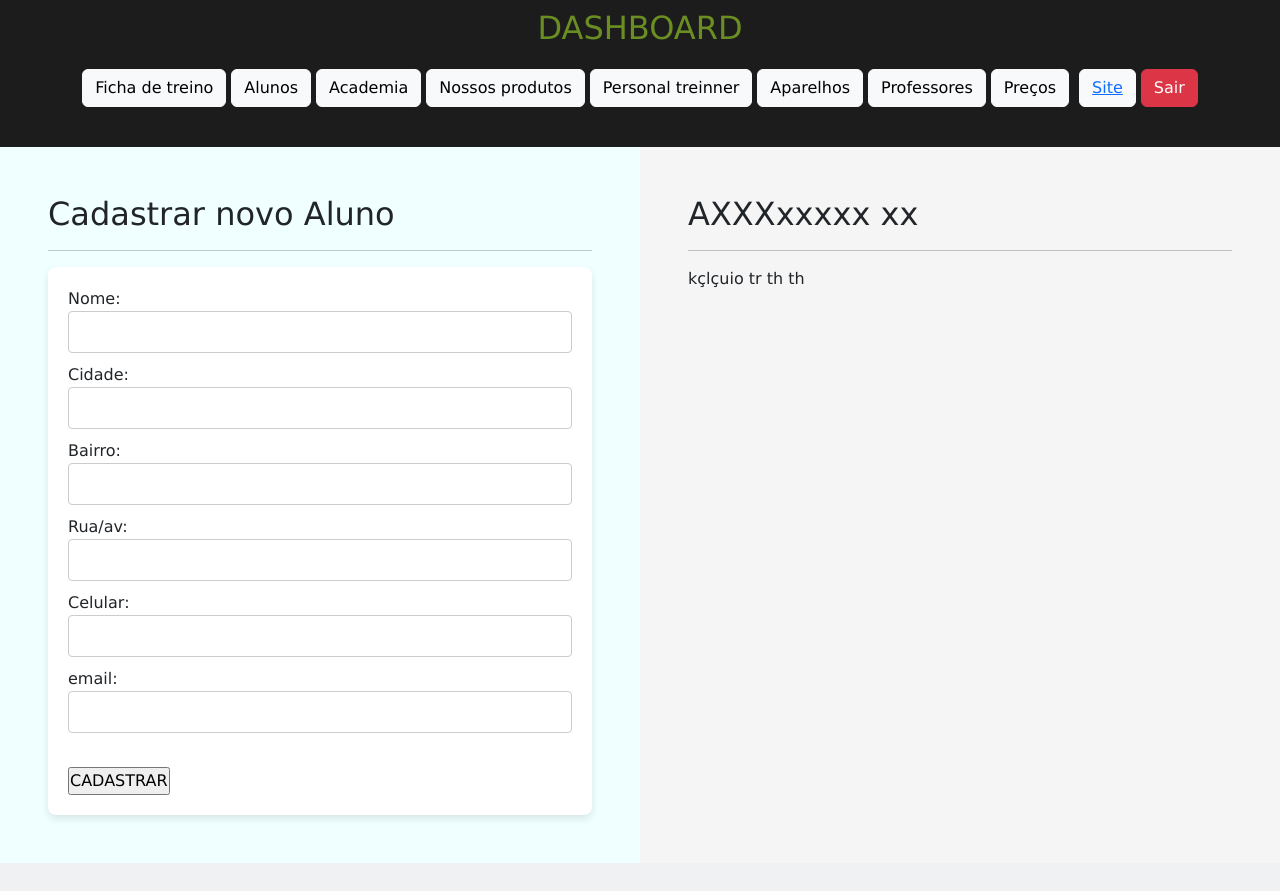
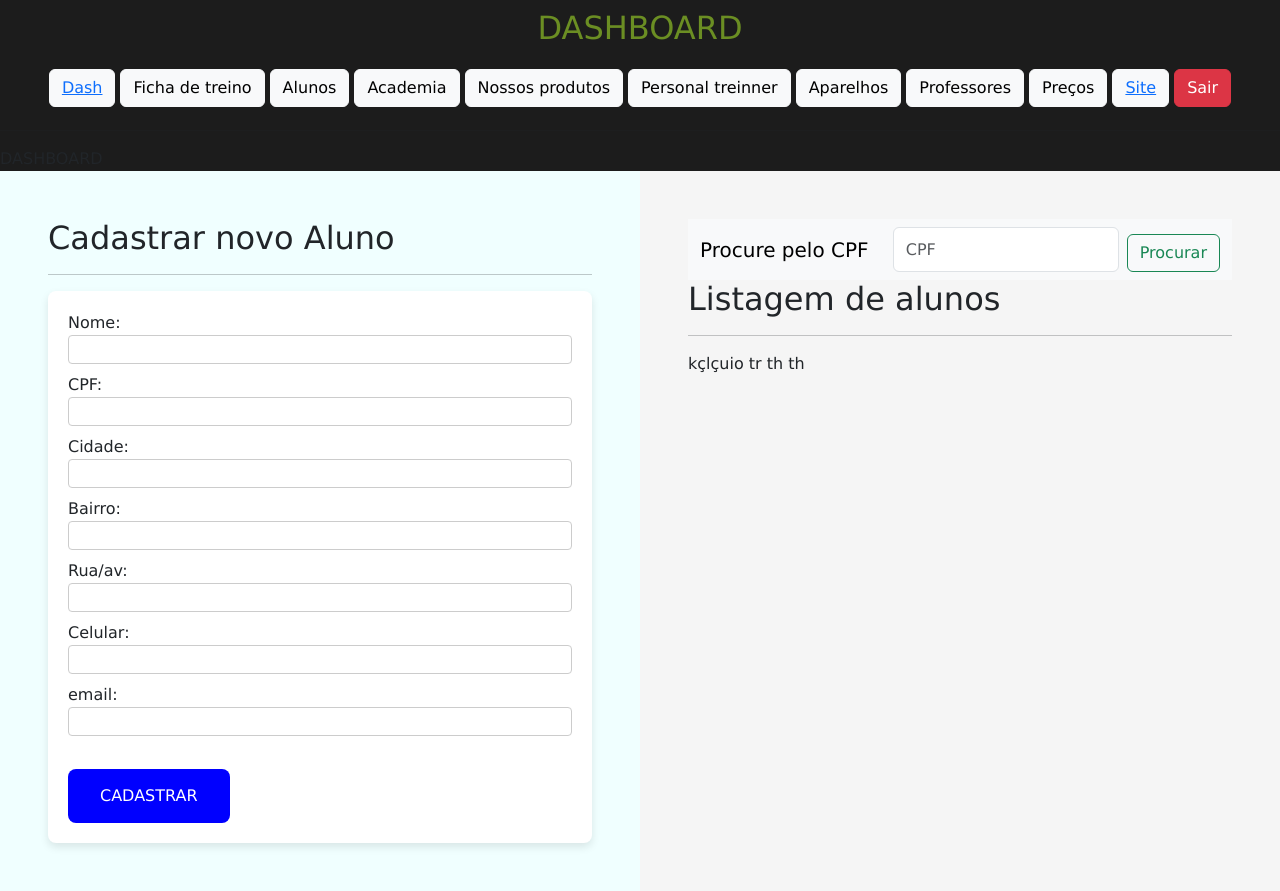
Before and after one commit to scorsato86murilo/academia, a Django app: page /dashboard/ in a window 1280 px wide. Before the commit the page ends 863 px from the top, so only its background shows below. Run offline with Django 5.2, Linux system fonts and the light colour scheme.

Commit message:
finalizado front do dash

```diff
--- a/dashboard/templates/base_dashboard.html
+++ b/dashboard/templates/base_dashboard.html
@@ -10,8 +10,9 @@
       {% block head %}{% endblock %}
   </head>
   <body>
-    <h1>DASHBOARD</h1>
+    <h1>{% block h1 %}{% endblock %}</h1>
     <div class="btn">
+    <button type="button" class="btn btn-light"><a href=" {% url 'dashboard' %}">Dash</a></button>
     <button type="button" class="btn btn-light">Ficha de treino</button>
     <button type="button" class="btn btn-light">Alunos</button>
     <button type="button" class="btn btn-light">Academia</button>
@@ -20,8 +21,7 @@
     <button type="button" class="btn btn-light">Aparelhos</button>
     <button type="button" class="btn btn-light">Professores</button>
     <button type="button" class="btn btn-light">Preços</button>
-
-        <a href=" {% url 'index' %}"><button type="button" class="btn btn-light">Site</a></button>
+    <button type="button" class="btn btn-light"><a href=" {% url 'index' %}">Site</a></button>
     <button type="button" class="btn btn-danger">Sair</button>
     </div><hr>
        {% block body %}{% endblock %}
--- a/dashboard/templates/dashboard.html
+++ b/dashboard/templates/dashboard.html
@@ -8,6 +8,7 @@
 {% block head %}{% endblock %}
 
 {% block body %}
+{% block h1 %}DASHBOARD{% endblock %}
     <div class="container-fluid">
         <div class="row">
             <!-- Coluna 1 -->
@@ -15,20 +16,32 @@
                 <h2>Cadastrar novo Aluno</h2>
                 <hr>
                 <div class="caixa-edicao">
+                <form>
+                    Nome: <input type="text" name="nome" required><br>
+                    CPF: <input type="number" name="cpf" required><br>
+                    Cidade: <input type="text" name="Cidade " required><br>
+                    Bairro: <input type="text" name="Bairro" required><br>
+                    Rua/av: <input type="text" name="rua_av" required><br>
+                    Celular: <input type="number" name="Celular" required><br>
+                    email: <input type="email" name="email" required><br><br>
 
-                    Nome: <input type="text" name="nome"><br>
-                    Cidade: <input type="text" name="Cidade"><br>
-                    Bairro: <input type="text" name="Bairro"><br>
-                    Rua/av: <input type="text" name="ruaav"><br>
-                    Celular: <input type="text" name="Celular"><br>
-                    email: <input type="text" name="email"><br><br>
                     <input type="submit" value="CADASTRAR">
+                </form>
 
                 </div>
             </div>
             <!-- Coluna 2 -->
             <div class="col-md-6 p-5" style="background-color: #F5F5F5;">
-                <h2>AXXXxxxxx xx</h2><hr>
+                <nav class="navbar bg-body-tertiary">
+  <div class="container-fluid">
+    <a class="navbar-brand">Procure pelo CPF</a>
+    <form class="d-flex" role="search">
+      <input class="form-control me-2" type="search" placeholder="CPF" aria-label="Search">
+      <button class="btn btn-outline-success" type="submit">Procurar</button>
+    </form>
+  </div>
+</nav>
+                <h2>Listagem de alunos</h2><hr>
                kçlçuio  tr  th th
 
             </div>
--- a/templates/static/dashboard/css/dashboard.css
+++ b/templates/static/dashboard/css/dashboard.css
@@ -92,24 +92,13 @@ button:hover {
 }
 
 /* Estilo para os títulos (Titulo1, Titulo2) */
-.caixa-edicao input[type="text"] {
+.caixa-edicao input[type="text"],[type="number"],[type="email"] {
     width: 100%; /* Faz o campo de texto ocupar toda a largura disponível */
-    padding: 8px; /* Adiciona um pouco de espaçamento dentro do campo */
+    padding: 3px; /* Adiciona um pouco de espaçamento dentro do campo */
     border: 1px solid #ccc; /* Borda leve de cor cinza */
     border-radius: 4px; /* Bordas arredondadas para um efeito mais suave */
-    margin-bottom: 10px; /* Espaço entre o campo e o próximo elemento */
-    font-size: 16px; /* Define o tamanho da fonte para o texto do campo */
-}
-
-/* Estilo para as áreas de texto (textarea) */
-.caixa-edicao textarea {
-    width: 100%; /* Faz a área de texto ocupar toda a largura disponível */
-    padding: 8px; /* Adiciona um pouco de espaçamento dentro da área */
-    border: 1px solid #ccc; /* Borda leve de cor cinza */
-    border-radius: 4px; /* Bordas arredondadas */
-    font-size: 16px; /* Define o tamanho da fonte para o texto da área */
-    resize: vertical; /* Permite redimensionar a área de texto apenas na vertical */
-    margin-bottom: 15px; /* Espaço entre as áreas de texto */
+    margin-bottom: 9px; /* Espaço entre o campo e o próximo elemento */
+    font-size: 14px; /* Define o tamanho da fonte para o texto do campo */
 }
 
 /* Estilo para o título da caixa de edição */
@@ -120,10 +109,21 @@ button:hover {
     margin-bottom: 15px; /* Espaço abaixo do título */
 }
 
-/* Estilo do separador (hr) */
-.caixa-edicao hr {
-    border: 0;
-    height: 1px;
-    background-color: #ddd; /* Cor clara para a linha */
-    margin-bottom: 20px; /* Espaço abaixo da linha */
+input[type="submit"] {
+    background-color: blue; /* Cor de fundo */
+    color: white;              /* Cor do texto */
+    border: none;              /* Sem borda */
+    padding: 15px 32px;        /* Espaçamento interno (altura e largura) */
+    text-align: center;        /* Alinhar o texto */
+    text-decoration: none;     /* Remover sublinhado (caso tenha) */
+    display: inline-block;     /* Manter o botão em linha com outros elementos */
+    font-size: 16px;           /* Tamanho da fonte */
+    cursor: pointer;          /* Cursor em forma de mãozinha ao passar por cima */
+    border-radius: 8px;        /* Bordas arredondadas */
+    transition: background-color 0.3s ease; /* Efeito suave de transição ao passar o mouse */
 }
+
+/* Efeito quando o mouse passa por cima */
+input[type="submit"]:hover {
+    background-color: #45a049; /* Muda a cor do fundo quando o mouse passa */
+}
```
